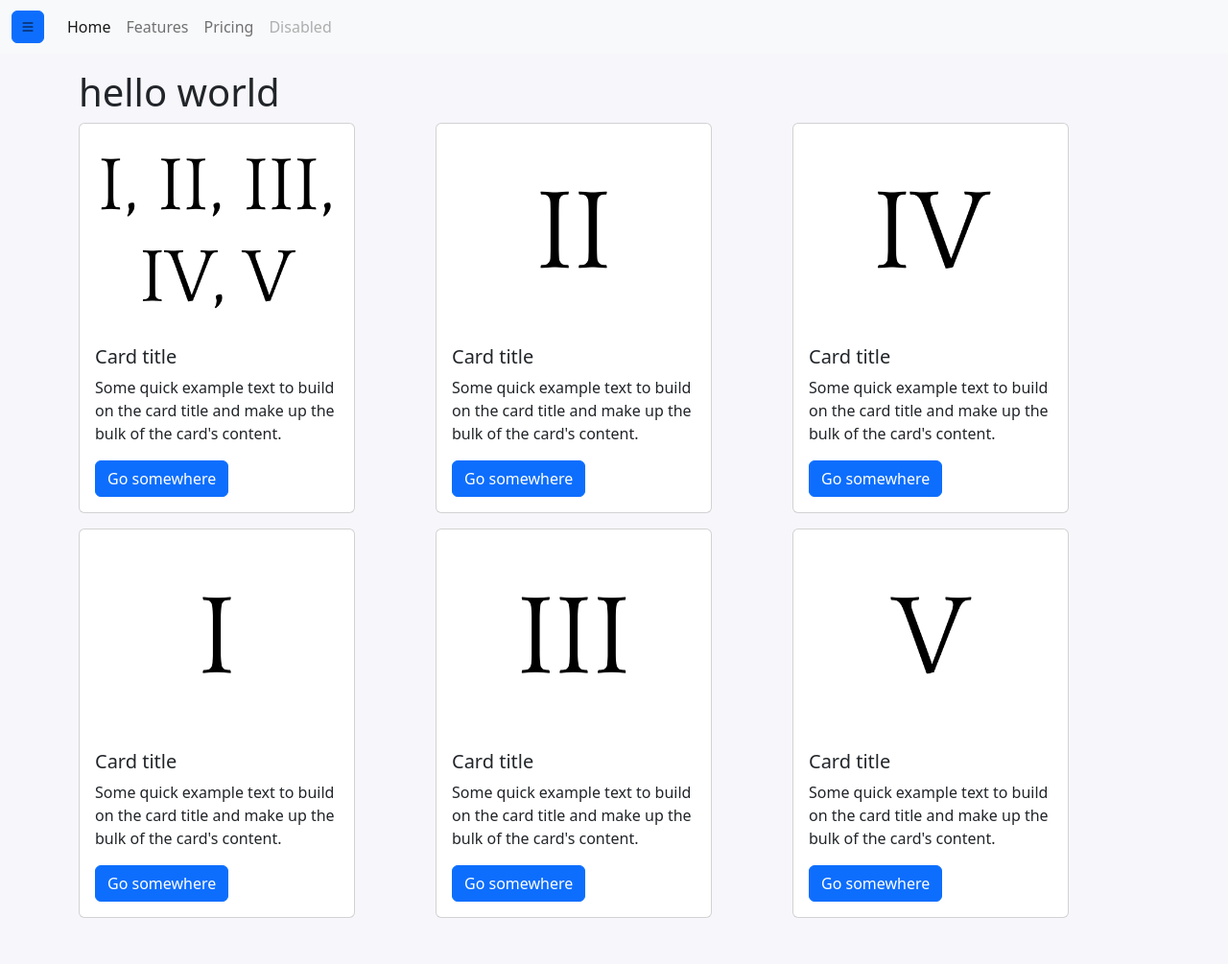
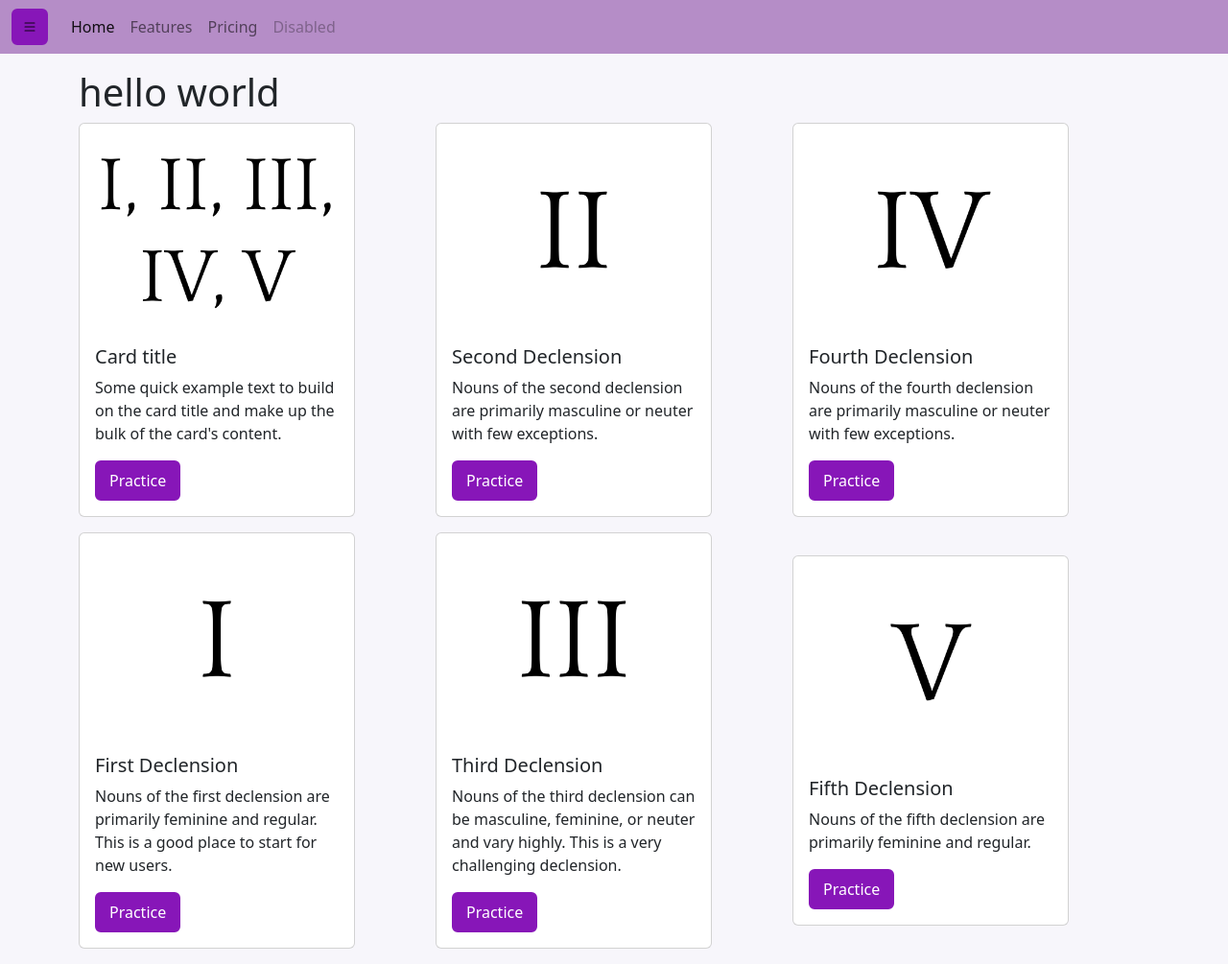
Before and after one commit to Js-cook/Ordo-Aquilarum, a Django app: page / in a window 1280 px wide. Shown: the whole page at 96% size. Run offline with Django 3.2, Linux system fonts and the light colour scheme.

Commit message:
ADD - Color and bg updates

```diff
--- a/frontend/static/frontend/styles.css
+++ b/frontend/static/frontend/styles.css
@@ -7,3 +7,21 @@
 #cards{
   width: 100%;
 }
+
+.btn-primary, .btn-primary:active {
+  background-color: #8716b8 !important;
+  border: solid #8716b8 !important;
+}
+.btn-primary:hover, .btn:hover {
+  background-color: #36084a !important;
+  border: solid #36084a !important;
+}
+
+.badge, .bg-primary {
+  background-color: #8716b8 !important;
+  border: solid #8716b8 !important;
+}
+
+.card {
+
+}
--- a/frontend/templates/base.html
+++ b/frontend/templates/base.html
@@ -30,7 +30,7 @@
     </div>
   </div>
 </div>
-    <nav class="navbar navbar-expand-lg bg-light">
+    <nav class="navbar navbar-expand-lg" style="background-color: #b58dc7;">
   <div class="container-fluid">
 <!--     <a class="navbar-brand" href="#">Navbar</a> -->
     <a class="btn btn-primary p-2 navbar-brand" data-bs-toggle="offcanvas" href="#offcanvasExample" role="button" aria-controls="offcanvasExample">
--- a/frontend/templates/frontend/index.html
+++ b/frontend/templates/frontend/index.html
@@ -16,7 +16,7 @@
           <div class="card-body">
             <h5 class="card-title">Card title</h5>
             <p class="card-text">Some quick example text to build on the card title and make up the bulk of the card's content.</p>
-            <a href="#" class="btn btn-primary">Go somewhere</a>
+            <a href="#" class="btn btn-primary">Practice</a>
           </div>
         </div>
       </div>
@@ -24,9 +24,9 @@
         <div class="card rounded" style="width: 18rem;">
           <img src="{% static 'frontend/one.png' %}" class="card-img-top" alt="...">
           <div class="card-body">
-            <h5 class="card-title">Card title</h5>
-            <p class="card-text">Some quick example text to build on the card title and make up the bulk of the card's content.</p>
-            <a href="#" class="btn btn-primary">Go somewhere</a>
+            <h5 class="card-title">First Declension</h5>
+            <p class="card-text">Nouns of the first declension are primarily feminine and regular. This is a good place to start for new users.</p>
+            <a href="#" class="btn btn-primary">Practice</a>
           </div>
         </div>
       </div>
@@ -36,9 +36,9 @@
         <div class="card rounded" style="width: 18rem;">
           <img src="{% static 'frontend/two.png' %}" class="card-img-top" alt="...">
           <div class="card-body">
-            <h5 class="card-title">Card title</h5>
-            <p class="card-text">Some quick example text to build on the card title and make up the bulk of the card's content.</p>
-            <a href="#" class="btn btn-primary">Go somewhere</a>
+            <h5 class="card-title">Second Declension</h5>
+            <p class="card-text">Nouns of the second declension are primarily masculine or neuter with few exceptions.</p>
+            <a href="#" class="btn btn-primary">Practice</a>
           </div>
         </div>
       </div>
@@ -46,9 +46,9 @@
         <div class="card rounded" style="width: 18rem;">
           <img src="{% static 'frontend/three.png' %}" class="card-img-top" alt="...">
           <div class="card-body">
-            <h5 class="card-title">Card title</h5>
-            <p class="card-text">Some quick example text to build on the card title and make up the bulk of the card's content.</p>
-            <a href="#" class="btn btn-primary">Go somewhere</a>
+            <h5 class="card-title">Third Declension</h5>
+            <p class="card-text">Nouns of the third declension can be masculine, feminine, or neuter and vary highly. This is a very challenging declension.</p>
+            <a href="#" class="btn btn-primary">Practice</a>
           </div>
         </div>
       </div>
@@ -58,9 +58,9 @@
         <div class="card rounded" style="width: 18rem;">
           <img src="{% static 'frontend/four.png' %}" class="card-img-top" alt="...">
           <div class="card-body">
-            <h5 class="card-title">Card title</h5>
-            <p class="card-text">Some quick example text to build on the card title and make up the bulk of the card's content.</p>
-            <a href="#" class="btn btn-primary">Go somewhere</a>
+            <h5 class="card-title">Fourth Declension</h5>
+            <p class="card-text">Nouns of the fourth declension are primarily masculine or neuter with few exceptions.</p>
+            <a href="#" class="btn btn-primary">Practice</a>
           </div>
         </div>
       </div>
@@ -68,9 +68,9 @@
         <div class="card rounded" style="width: 18rem;">
           <img src="{% static 'frontend/five.png' %}" class="card-img-top" alt="...">
           <div class="card-body">
-            <h5 class="card-title">Card title</h5>
-            <p class="card-text">Some quick example text to build on the card title and make up the bulk of the card's content.</p>
-            <a href="#" class="btn btn-primary">Go somewhere</a>
+            <h5 class="card-title">Fifth Declension</h5>
+            <p class="card-text">Nouns of the fifth declension are primarily feminine and regular.</p>
+            <a href="#" class="btn btn-primary">Practice</a>
           </div>
         </div>
       </div>
```
